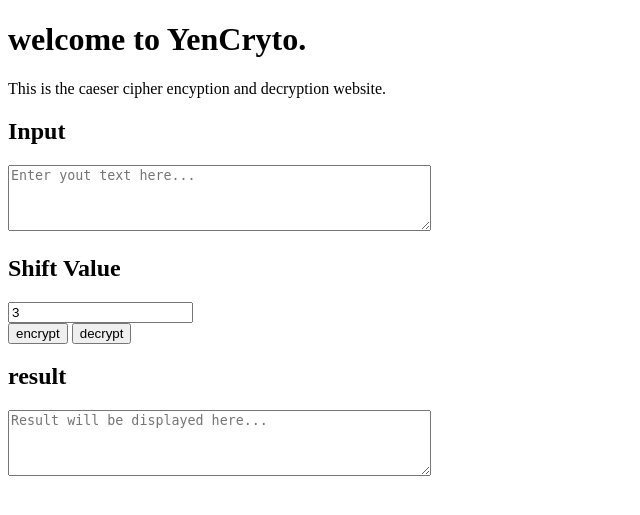
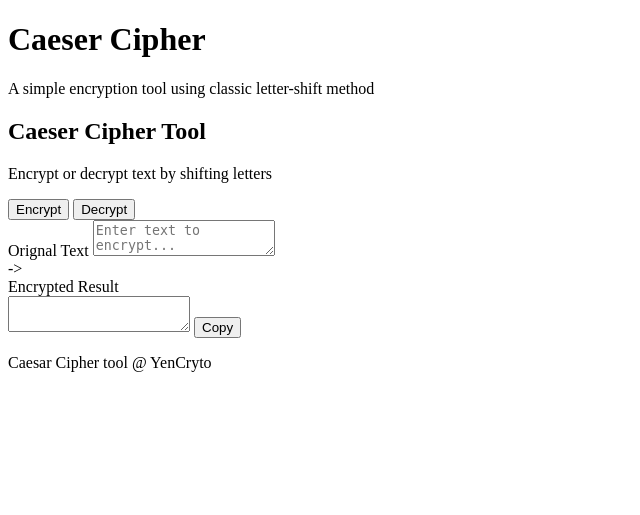
Before and after one commit to aftabkapsi/yenCrypto, a Python web app: template templates/index.html in a window 1280 px wide. Shown: the top 515 px of the page, without its empty margins (0-640 px from the left). Run offline with Jinja, Linux system fonts and the light colour scheme; the template is opened without the code that fills it, so the values that code supplies are empty.

Commit message:
updated structure

```diff
--- a/templates/index.html
+++ b/templates/index.html
@@ -6,38 +6,47 @@
     <title>YenCryto - Basic Caeser Cipher Implementation</title>
 </head>
 <body>
-    <h1>welcome to YenCryto.</h1>
-    <p>
-        This is the caeser cipher encyption and decryption website.
-    </p>
 
-    <!--input section-->
 
-    <div>
-        <h2>Input</h2>
-        <textarea id="inputText" rows="4" cols="50" placeholder="Enter yout text here..."></textarea>
+    <div class="container">
+         <header>    <!--Header Section-->
+            <h1>Caeser Cipher</h1>
+            <p>A simple encryption tool using classic letter-shift method</p>
+         </header>   <!--Header Section-->
+
+         <div class="card"> <!--Body Section-->
+             <div class="card-header">
+                <h2>Caeser Cipher Tool</h2>
+                <p>Encrypt or decrypt text by shifting letters</p>
              </div>
 
-    <!--shift value section-->
 
-    <div>
-        <h2>Shift Value</h2>
-        <input type="number" value="3">
+            <div class="card-content">
+                <div class="tabs">
+                   <button class="tab active" data-mode="encrypt">Encrypt</button>
+                   <button class="tab" data-mode="decrypt">Decrypt</button>
                 </div>
 
-    <!--button section-->
-
-    <div>
-        <button>encrypt</button>
-        <button>decrypt</button>
+                <div class="form-group">
+                   <label id="input-label">Orignal Text</label>
+                   <textarea id="input-text" placeholder="Enter text to encrypt..."></textarea>
                 </div>
 
-    <!--output section-->
+                <div class="arrow">-></div>
 
-    <div>
-        <h2>result</h2>
-        <textarea rows="4" cols="50" readonly placeholder="Result will be displayed here..."></textarea>
+                <div class="form-group">
+                    <label id="output-label">Encrypted Result</label>
+                    <div class="output-container">
+                       <textarea id="output-text" readonly></textarea>
+                      <button id="copy-btn" class="copy-btn">Copy</button>
                     </div>
+                </div>
+            </div>
+        </div>               <!--Body Section-->
 
+        <footer>             <!--footer section-->
+            <p>Caesar Cipher tool @ YenCryto</p>
+        </footer>            <!--footer section-->
+    </div>
 </body>
 </html>
```
Lines whose indentation alone changed are shown as unchanged.
